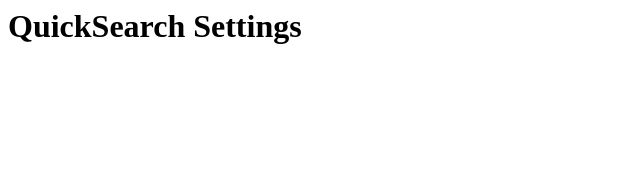
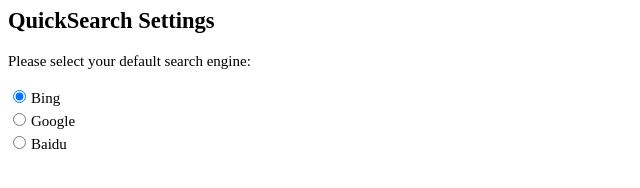
Before and after one commit to gu-wei-x/browser-extension-apps, a browser extension: page chrome/quick-search/settings.html in a window 1280 px wide. Shown: the whole page, without its empty margins (0-640 px from the left). Drawn offline with Linux system fonts and the light colour scheme.

Commit message:
Add settings page

```diff
--- /dev/null
+++ b/chrome/quick-search/js/options.js
@@ -0,0 +1,47 @@
+import { Settings } from "./settings.js"
+
+function createOptionForSearchEngine(groupName, name, id, is_checked) {
+    const option = document.createElement('div');
+    const radioButton = document.createElement('input');
+    radioButton.type = "radio";
+    radioButton.checked = is_checked;
+    radioButton.id = id;
+    radioButton.value = id;
+    radioButton.name = groupName;
+    radioButton.addEventListener("click", (event) => {
+        handleSearchEngineOptionClick(event);
+    })
+
+    const label = document.createElement('label');
+    label.setAttribute("for", id);
+    label.innerText = name;
+    option.appendChild(radioButton);
+    option.appendChild(label);
+    return option;
+}
+
+async function handleSearchEngineOptionClick(event) {
+    const radioButton = event.target;
+    const selectedValue = radioButton.value;
+    let defaultSearchEngine = await Settings.getDefaultSearchEngine();
+    if (defaultSearchEngine && defaultSearchEngine == selectedValue) {
+        return;
+    }
+
+    await Settings.setDefaultSearchEngine(selectedValue);
+}
+
+async function createOptions() {
+    var optionContainer = document.getElementById("search_engine_options");
+    if (optionContainer) {
+        let defaultSearchEngine = await Settings.getDefaultSearchEngine();
+        for (const [key, value] of Settings.getAllSearchEngines()) {
+            if (value.name) {
+                const option = createOptionForSearchEngine("search_engine_options", value.name, key, defaultSearchEngine == key);
+                optionContainer.appendChild(option);
+            }
+        }
+    }
+}
+
+createOptions();
--- /dev/null
+++ b/chrome/quick-search/js/search-engines.js
@@ -0,0 +1,41 @@
+export const SearchEngines = {
+    "bing": {
+        "name": "Bing",
+        "serp": {
+            "title": "Search",
+            "url_temple": "https://www.bing.com/search?q=",
+            "icon": "-10px -68px;"
+        },
+        "ai": {
+            "title": "Ask Copilot",
+            "url_temple": "https://www.bing.com/search?showconv=1&sendquery=1&q=",
+            "icon": "-68px -10px;"
+        }
+    },
+    "google": {
+        "name": "Google",
+        "serp": {
+            "title": "Search",
+            "url_temple": "https://www.google.com/search?q=",
+            "icon": ""
+        },
+        "ai": {
+            "title": "",
+            "url_temple": "",
+            "icon": ""
+        }
+    },
+    "baidu": {
+        "name": "Baidu",
+        "serp": {
+            "title": "Search",
+            "url_temple": "https://www.baidu.com/s?wd=",
+            "icon": ""
+        },
+        "ai": {
+            "title": "",
+            "url_temple": "",
+            "icon": ""
+        }
+    }
+};
--- a/chrome/quick-search/js/settings.js
+++ b/chrome/quick-search/js/settings.js
@@ -1 +1,23 @@
-console.log("test");
+import { SearchEngines } from "./search-engines.js"
+
+export class Settings {
+    constructor() {
+    }
+
+    static async getDefaultSearchEngine() {
+        const value = await chrome.storage.sync.get("search_engine");
+        if (value && value["search_engine"]) {
+            return value["search_engine"];
+        }
+
+        return "bing";
+    }
+
+    static async setDefaultSearchEngine(name) {
+        await chrome.storage.sync.set({ search_engine: name });
+    }
+
+    static getAllSearchEngines() {
+        return Object.entries(SearchEngines);
+    }
+}
--- a/chrome/quick-search/settings.html
+++ b/chrome/quick-search/settings.html
@@ -1,6 +1,25 @@
 <html>
-  <body>
-    <h1>QuickSearch Settings</h1>
-    <script src="js/settings.js"></script>
-  </body>
+
+<head>
+  <title>QuickSearch Settings</title>
+  <style>
+    body {
+      min-width: 300px;
+      font-size: 15px;
+    }
+
+    input {
+      margin: 5px;
+      outline: none;
+    }
+  </style>
+</head>
+
+<body>
+  <h2>QuickSearch Settings</h2>
+  <p>Please select your default search engine:</p>
+  <div id="search_engine_options">
+  <script src="js/options.js" type="module"></script>
+</body>
+
 </html>
```
Also changed, not shown: chrome/quick-search/manifest.json.
